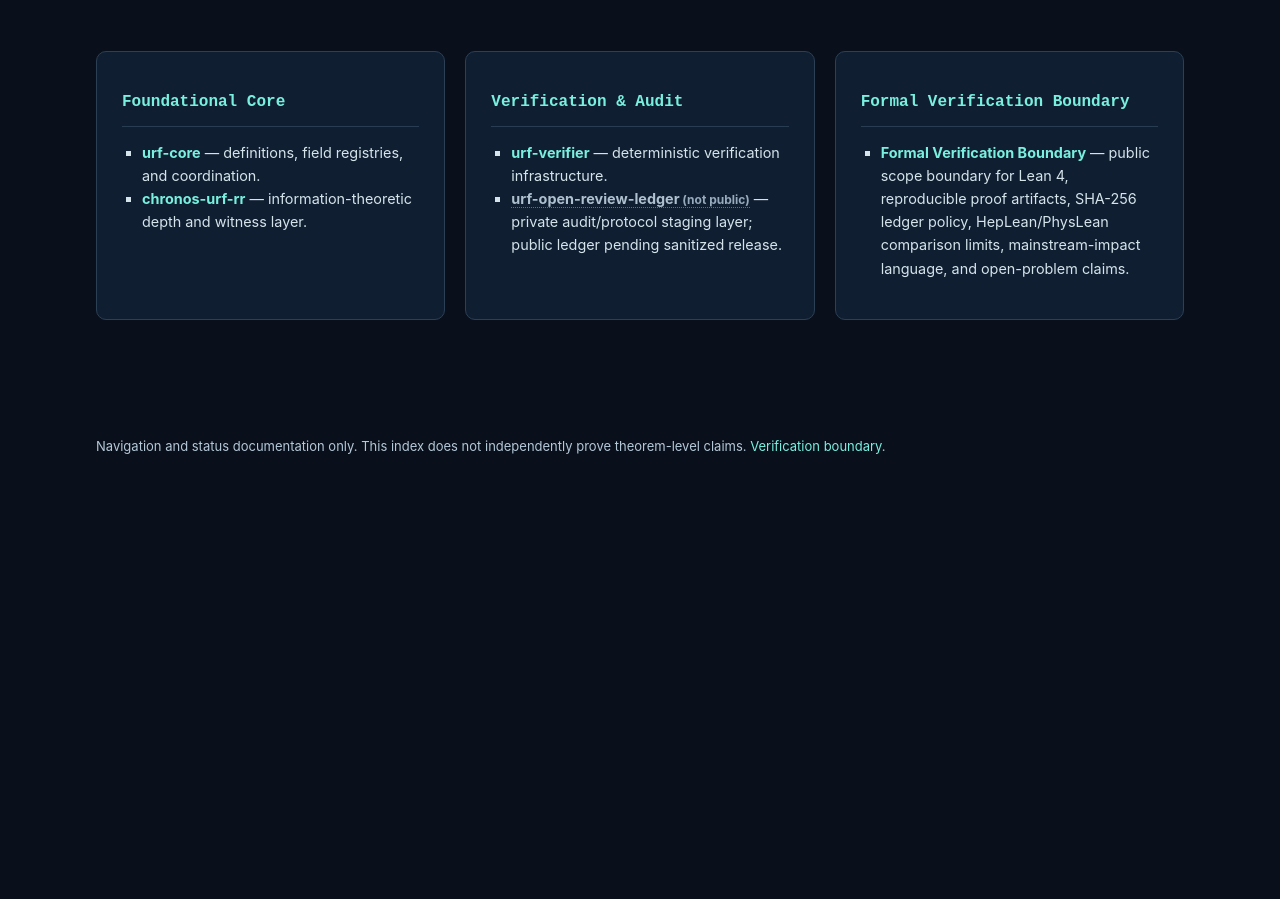
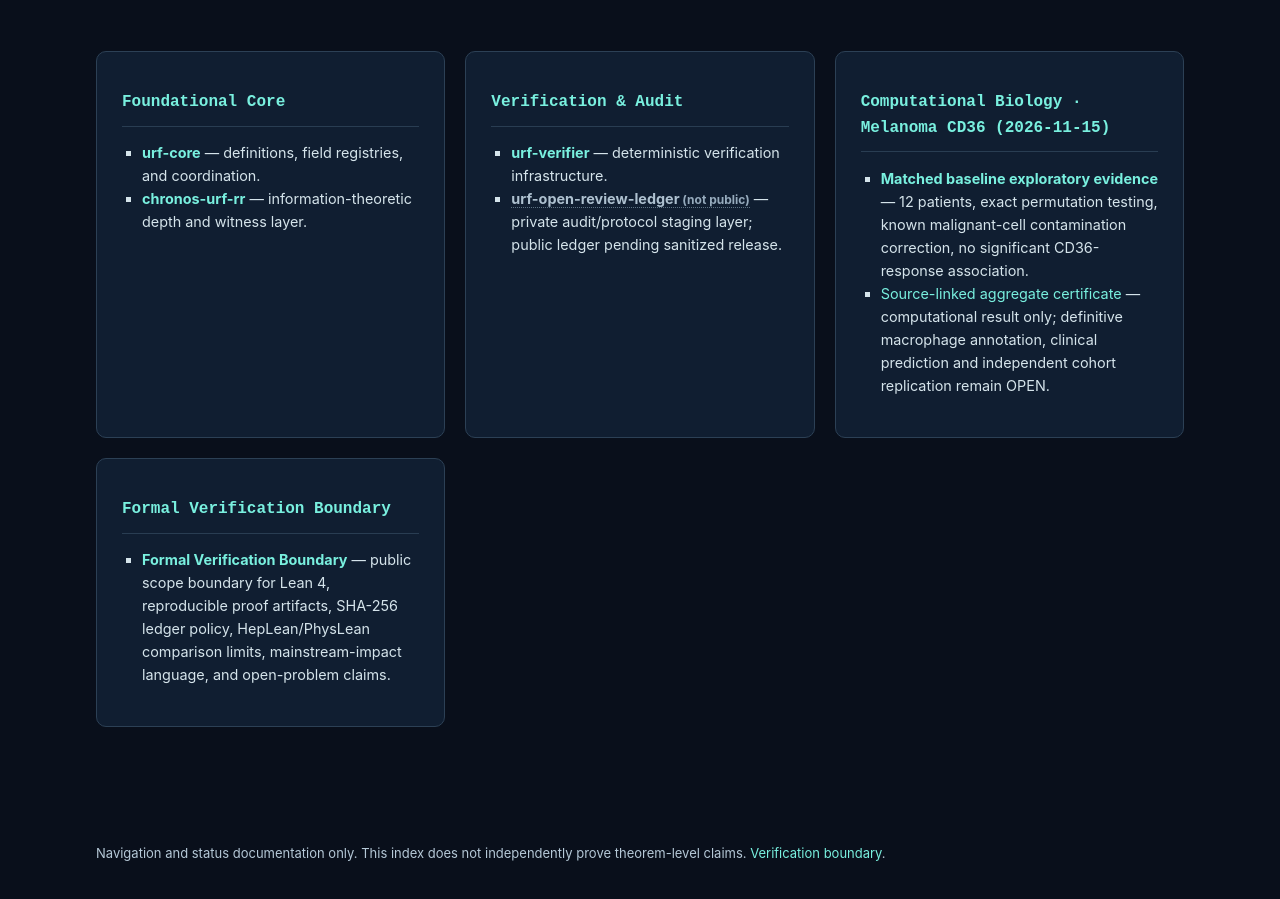
Before and after one commit to inaciovasquez2020/vasquez-index, a plain HTML site: page index.html in a window 1280 px wide. Shown: the part 536-1435 px from the top of the page. Before the commit the page ends 1029 px from the top, so only its background shows below. Drawn offline with Linux system fonts and the light colour scheme.

Commit message:
docs: index exploratory melanoma CD36 negative-evidence checkpoint (#64)

```diff
--- a/index.html
+++ b/index.html
@@ -46,6 +46,14 @@
         </section>
 
         <section>
+            <h2>Computational Biology · Melanoma CD36 (2026-11-15)</h2>
+            <ul>
+                <li><strong><a href="https://inaciovasquez2020.github.io/melanoma-cd36.html">Matched baseline exploratory evidence</a></strong> — 12 patients, exact permutation testing, known malignant-cell contamination correction, no significant CD36-response association.</li>
+                <li><a href="https://github.com/inaciovasquez2020/biological-friction-framework/tree/510bc502d67e6ac5289f56d2b73a44f2ba6bd313/research/melanoma/cd36-paired-baseline-2026-11-15">Source-linked aggregate certificate</a> — computational result only; definitive macrophage annotation, clinical prediction and independent cohort replication remain OPEN.</li>
+            </ul>
+        </section>
+
+        <section>
             <h2>Formal Verification Boundary</h2>
             <ul>
                 <li><strong><a href="https://inaciovasquez2020.github.io/docs/FORMAL_VERIFICATION_BOUNDARY.html">Formal Verification Boundary</a></strong> — public scope boundary for Lean 4, reproducible proof artifacts, SHA-256 ledger policy, HepLean/PhysLean comparison limits, mainstream-impact language, and open-problem claims.</li>
```
